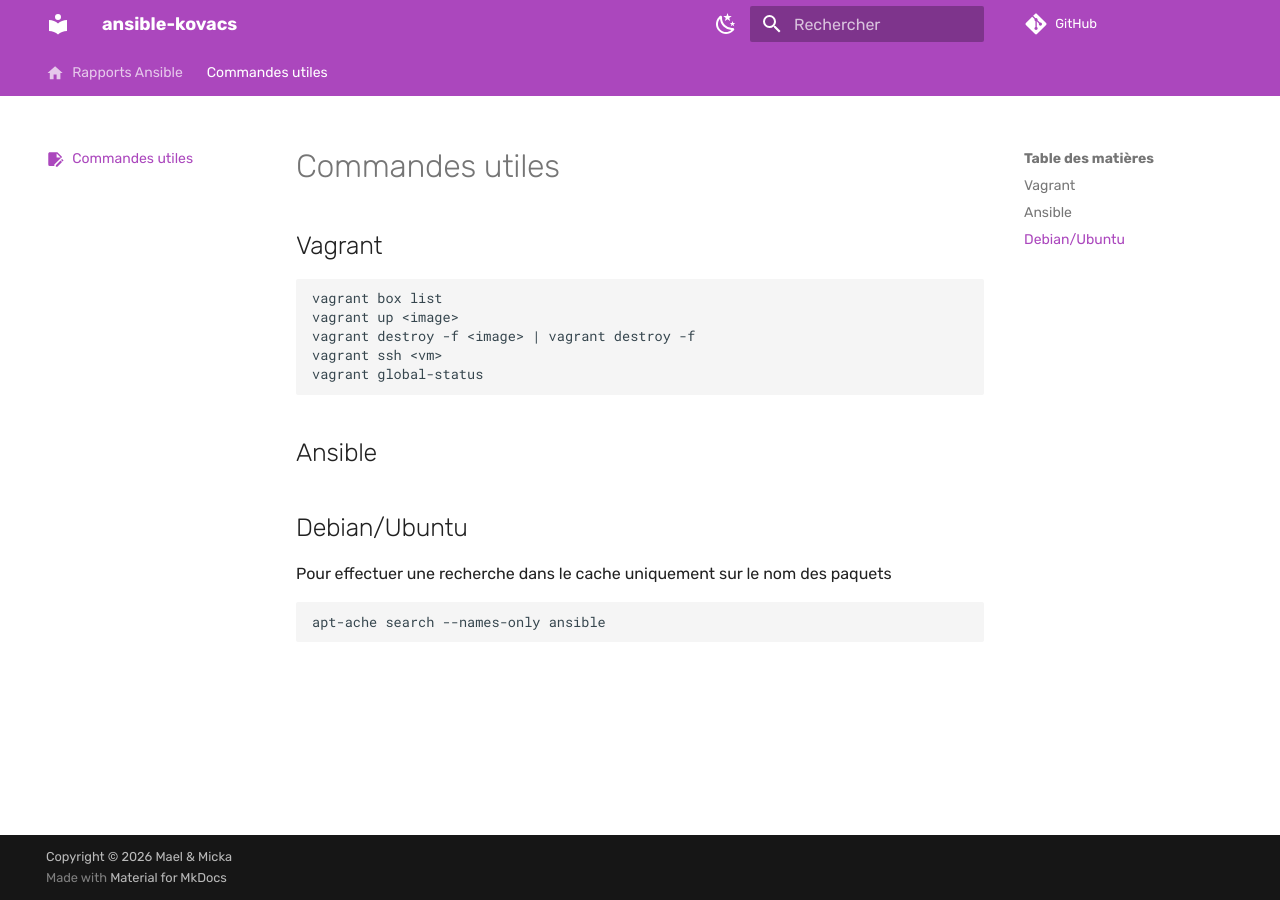
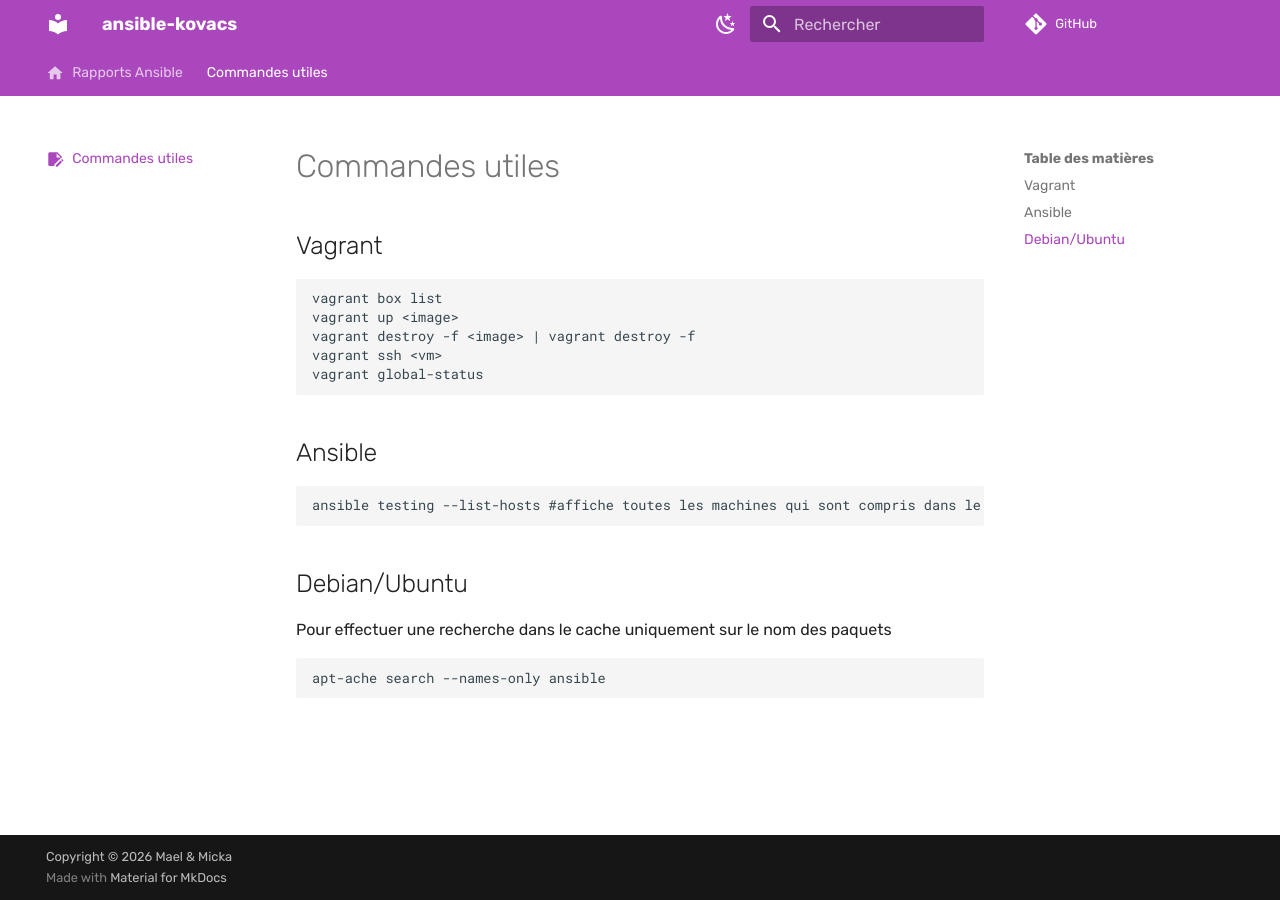
Before and after one commit to saiqo/ansible-kovacs, an MkDocs documentation site: the page built from docs/commandes_utiles.md, in a window 1280 px wide. Built offline with MkDocs 1.6.1 and Material for MkDocs 9.7.7, drawn with Linux system fonts in a browser that asks for light colours; comment, search, counter and statistics services are not loaded.

Commit message:
ajoute ansible testing

````diff
--- a/docs/commandes_utiles.md
+++ b/docs/commandes_utiles.md
@@ -14,7 +14,9 @@ vagrant global-status
 ```
 
 ## Ansible
-
+```
+ansible testing --list-hosts #affiche toutes les machines qui sont compris dans le groupe "all"
+```
 
 ## Debian/Ubuntu
 Pour effectuer une recherche dans le cache uniquement sur le nom des paquets
````
